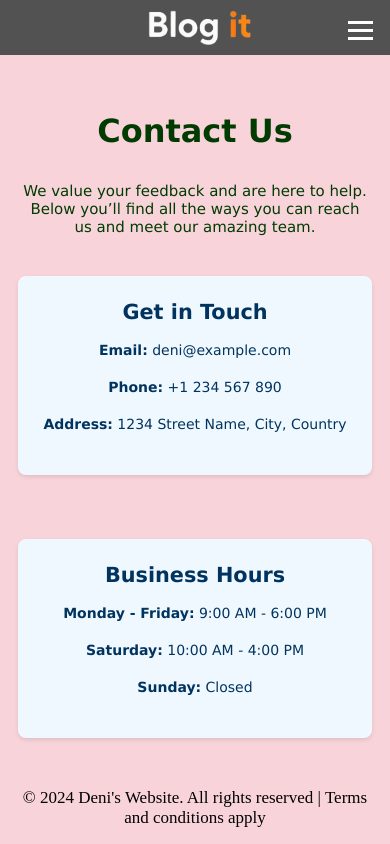
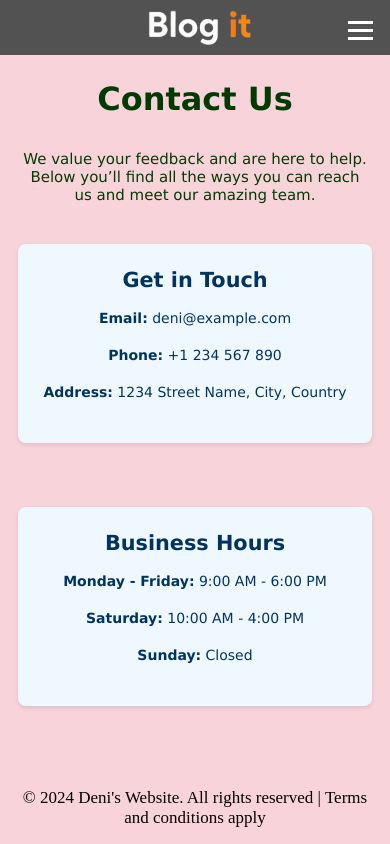
Before and after one commit to Denybix/blogging_site, a React (Create React App) app: page /contact in a window 390 px wide. Built offline with nearby package versions, Linux system fonts and the light colour scheme.

Commit message:
Update Commit

```diff
--- a/src/contact.css
+++ b/src/contact.css
@@ -132,7 +132,7 @@ body {
 
 @media screen and (max-width: 480px) {
   .contact-header {
-    margin-top: 3rem;
+    margin-top: 1rem;
   }
 
   .contact-header h1 {
```
